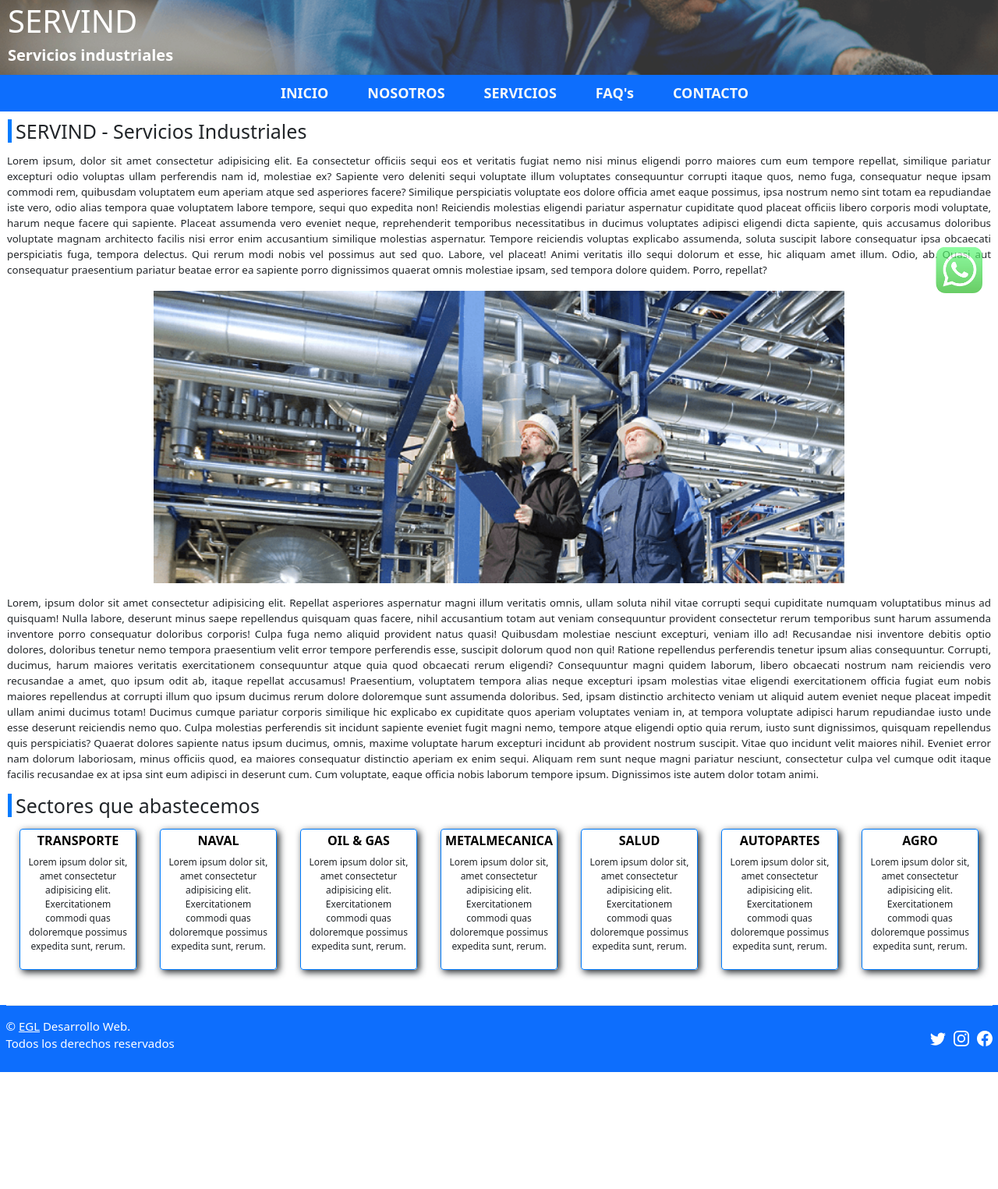
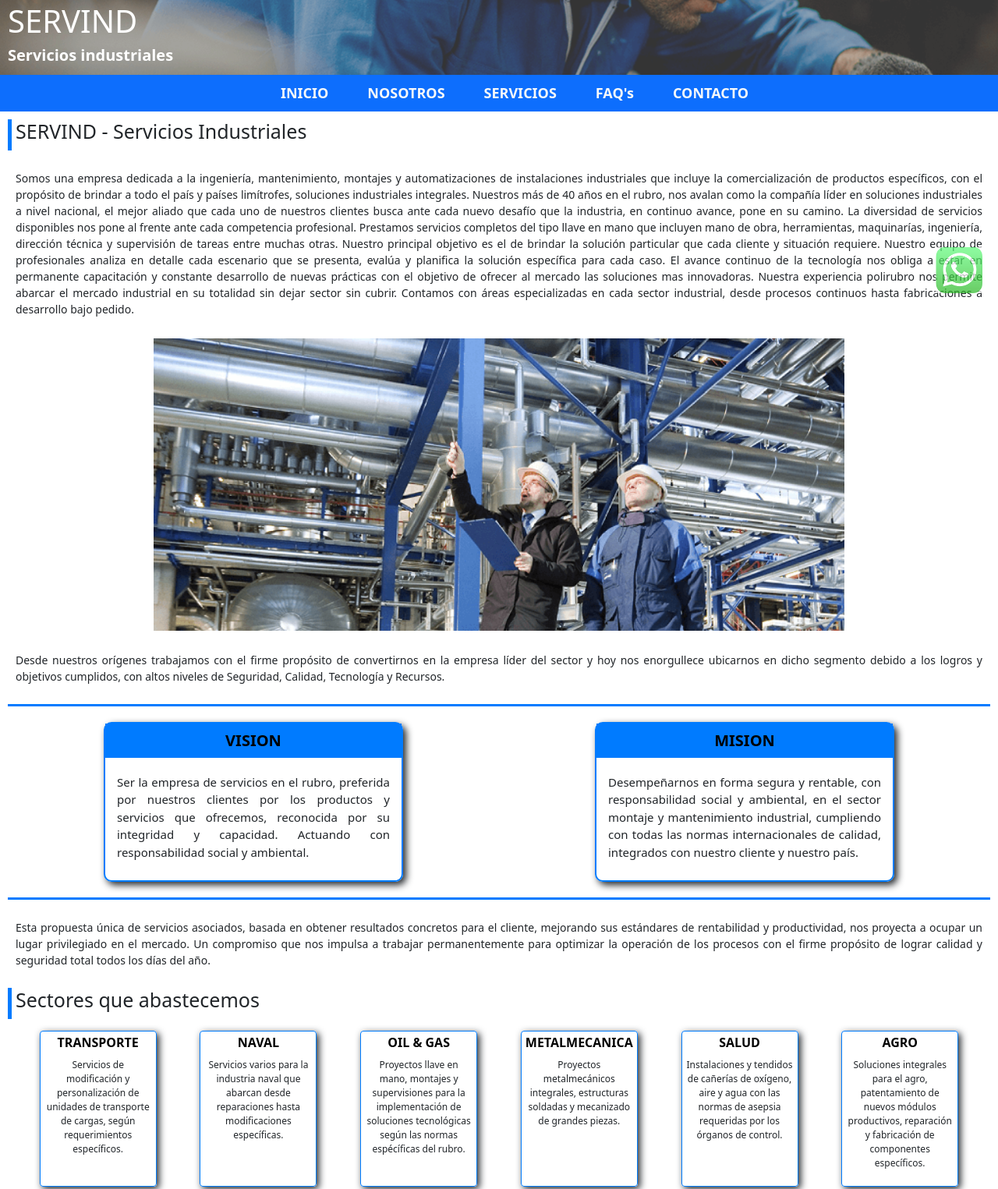
Before and after one commit to elafalla/3ra-presentacion-PF, a website: page index.html in a window 1280 px wide. Shown: the part 224-1749 px from the top of the page at 78% size. Before the commit the page ends 1599 px from the top, so only its background shows below. Drawn offline with nearby package versions, Linux system fonts and the light colour scheme.

Commit message:
Nuevo texto en index y cambios en footer

```diff
--- a/index.html
+++ b/index.html
@@ -80,28 +80,27 @@
     <h2 class="tituloPag">SERVIND - Servicios Industriales</h2>
 
     <p class="parrafo">
-      Lorem ipsum, dolor sit amet consectetur adipisicing elit. Ea consectetur
-      officiis sequi eos et veritatis fugiat nemo nisi minus eligendi porro
-      maiores cum eum tempore repellat, similique pariatur excepturi odio
-      voluptas ullam perferendis nam id, molestiae ex? Sapiente vero deleniti
-      sequi voluptate illum voluptates consequuntur corrupti itaque quos, nemo
-      fuga, consequatur neque ipsam commodi rem, quibusdam voluptatem eum
-      aperiam atque sed asperiores facere? Similique perspiciatis voluptate eos
-      dolore officia amet eaque possimus, ipsa nostrum nemo sint totam ea
-      repudiandae iste vero, odio alias tempora quae voluptatem labore tempore,
-      sequi quo expedita non! Reiciendis molestias eligendi pariatur aspernatur
-      cupiditate quod placeat officiis libero corporis modi voluptate, harum
-      neque facere qui sapiente. Placeat assumenda vero eveniet neque,
-      reprehenderit temporibus necessitatibus in ducimus voluptates adipisci
-      eligendi dicta sapiente, quis accusamus doloribus voluptate magnam
-      architecto facilis nisi error enim accusantium similique molestias
-      aspernatur. Tempore reiciendis voluptas explicabo assumenda, soluta
-      suscipit labore consequatur ipsa obcaecati perspiciatis fuga, tempora
-      delectus. Qui rerum modi nobis vel possimus aut sed quo. Labore, vel
-      placeat! Animi veritatis illo sequi dolorum et esse, hic aliquam amet
-      illum. Odio, ab. Quasi aut consequatur praesentium pariatur beatae error
-      ea sapiente porro dignissimos quaerat omnis molestiae ipsam, sed tempora
-      dolore quidem. Porro, repellat?
+      Somos una empresa dedicada a la ingeniería, mantenimiento, montajes y
+      automatizaciones de instalaciones industriales que incluye la
+      comercialización de productos específicos, con el propósito de brindar a
+      todo el país y países limítrofes, soluciones industriales integrales.
+      Nuestros más de 40 años en el rubro, nos avalan como la compañía líder en
+      soluciones industriales a nivel nacional, el mejor aliado que cada uno de
+      nuestros clientes busca ante cada nuevo desafío que la industria, en
+      continuo avance, pone en su camino. La diversidad de servicios disponibles
+      nos pone al frente ante cada competencia profesional. Prestamos servicios
+      completos del tipo llave en mano que incluyen mano de obra, herramientas,
+      maquinarías, ingeniería, dirección técnica y supervisión de tareas entre
+      muchas otras. Nuestro principal objetivo es el de brindar la solución
+      particular que cada cliente y situación requiere. Nuestro equipo de
+      profesionales analiza en detalle cada escenario que se presenta, evalúa y
+      planifica la solución específica para cada caso. El avance continuo de la
+      tecnología nos obliga a estar en permanente capacitación y constante
+      desarrollo de nuevas prácticas con el objetivo de ofrecer al mercado las
+      soluciones mas innovadoras. Nuestra experiencia polirubro nos permite
+      abarcar el mercado industrial en su totalidad sin dejar sector sin cubrir.
+      Contamos con áreas especializadas en cada sector industrial, desde
+      procesos continuos hasta fabricaciones a desarrollo bajo pedido.
     </p>
 
     <div class="img">
@@ -109,39 +108,41 @@
     </div>
 
     <p class="parrafo">
-      Lorem, ipsum dolor sit amet consectetur adipisicing elit. Repellat
-      asperiores aspernatur magni illum veritatis omnis, ullam soluta nihil
-      vitae corrupti sequi cupiditate numquam voluptatibus minus ad quisquam!
-      Nulla labore, deserunt minus saepe repellendus quisquam quas facere, nihil
-      accusantium totam aut veniam consequuntur provident consectetur rerum
-      temporibus sunt harum assumenda inventore porro consequatur doloribus
-      corporis! Culpa fuga nemo aliquid provident natus quasi! Quibusdam
-      molestiae nesciunt excepturi, veniam illo ad! Recusandae nisi inventore
-      debitis optio dolores, doloribus tenetur nemo tempora praesentium velit
-      error tempore perferendis esse, suscipit dolorum quod non qui! Ratione
-      repellendus perferendis tenetur ipsum alias consequuntur. Corrupti,
-      ducimus, harum maiores veritatis exercitationem consequuntur atque quia
-      quod obcaecati rerum eligendi? Consequuntur magni quidem laborum, libero
-      obcaecati nostrum nam reiciendis vero recusandae a amet, quo ipsum odit
-      ab, itaque repellat accusamus! Praesentium, voluptatem tempora alias neque
-      excepturi ipsam molestias vitae eligendi exercitationem officia fugiat eum
-      nobis maiores repellendus at corrupti illum quo ipsum ducimus rerum dolore
-      doloremque sunt assumenda doloribus. Sed, ipsam distinctio architecto
-      veniam ut aliquid autem eveniet neque placeat impedit ullam animi ducimus
-      totam! Ducimus cumque pariatur corporis similique hic explicabo ex
-      cupiditate quos aperiam voluptates veniam in, at tempora voluptate
-      adipisci harum repudiandae iusto unde esse deserunt reiciendis nemo quo.
-      Culpa molestias perferendis sit incidunt sapiente eveniet fugit magni
-      nemo, tempore atque eligendi optio quia rerum, iusto sunt dignissimos,
-      quisquam repellendus quis perspiciatis? Quaerat dolores sapiente natus
-      ipsum ducimus, omnis, maxime voluptate harum excepturi incidunt ab
-      provident nostrum suscipit. Vitae quo incidunt velit maiores nihil.
-      Eveniet error nam dolorum laboriosam, minus officiis quod, ea maiores
-      consequatur distinctio aperiam ex enim sequi. Aliquam rem sunt neque magni
-      pariatur nesciunt, consectetur culpa vel cumque odit itaque facilis
-      recusandae ex at ipsa sint eum adipisci in deserunt cum. Cum voluptate,
-      eaque officia nobis laborum tempore ipsum. Dignissimos iste autem dolor
-      totam animi.
+      Desde nuestros orígenes trabajamos con el firme propósito de convertirnos
+      en la empresa líder del sector y hoy nos enorgullece ubicarnos en dicho
+      segmento debido a los logros y objetivos cumplidos, con altos niveles de
+      Seguridad, Calidad, Tecnología y Recursos.
+    </p>
+
+    <section class="visionMision">
+      <div class="cajaVm">
+        <h3>Vision</h3>
+        <p>
+          Ser la empresa de servicios en el rubro, preferida por nuestros
+          clientes por los productos y servicios que ofrecemos, reconocida por
+          su integridad y capacidad. Actuando con responsabilidad social y
+          ambiental.
+        </p>
+      </div>
+
+      <div class="cajaVm">
+        <h3>Mision</h3>
+        <p>
+          Desempeñarnos en forma segura y rentable, con responsabilidad social y
+          ambiental, en el sector montaje y mantenimiento industrial, cumpliendo
+          con todas las normas internacionales de calidad, integrados con
+          nuestro cliente y nuestro país.
+        </p>
+      </div>
+    </section>
+
+    <p class="parrafo">
+      Esta propuesta única de servicios asociados, basada en obtener resultados
+      concretos para el cliente, mejorando sus estándares de rentabilidad y
+      productividad, nos proyecta a ocupar un lugar privilegiado en el mercado.
+      Un compromiso que nos impulsa a trabajar permanentemente para optimizar la
+      operación de los procesos con el firme propósito de lograr calidad y
+      seguridad total todos los días del año.
     </p>
 
     <h2 class="tituloPag">Sectores que abastecemos</h2>
@@ -150,56 +151,49 @@
       <div class="caja">
         <h3>TRANSPORTE</h3>
         <p class="pSector">
-          Lorem ipsum dolor sit, amet consectetur adipisicing elit.
-          Exercitationem commodi quas doloremque possimus expedita sunt, rerum.
+          Servicios de modificación y personalización de unidades de transporte
+          de cargas, según requerimientos específicos.
         </p>
       </div>
 
       <div class="caja">
         <h3>NAVAL</h3>
         <p class="pSector">
-          Lorem ipsum dolor sit, amet consectetur adipisicing elit.
-          Exercitationem commodi quas doloremque possimus expedita sunt, rerum.
+          Servicios varios para la industria naval que abarcan desde
+          reparaciones hasta modificaciones específicas.
         </p>
       </div>
 
       <div class="caja">
         <h3>OIL & GAS</h3>
         <p class="pSector">
-          Lorem ipsum dolor sit, amet consectetur adipisicing elit.
-          Exercitationem commodi quas doloremque possimus expedita sunt, rerum.
+          Proyectos llave en mano, montajes y supervisiones para la
+          implementación de soluciones tecnológicas según las normas espécíficas
+          del rubro.
         </p>
       </div>
 
       <div class="caja">
         <h3>METALMECANICA</h3>
         <p class="pSector">
-          Lorem ipsum dolor sit, amet consectetur adipisicing elit.
-          Exercitationem commodi quas doloremque possimus expedita sunt, rerum.
+          Proyectos metalmecánicos integrales, estructuras soldadas y mecanizado
+          de grandes piezas.
         </p>
       </div>
 
       <div class="caja">
         <h3>SALUD</h3>
         <p class="pSector">
-          Lorem ipsum dolor sit, amet consectetur adipisicing elit.
-          Exercitationem commodi quas doloremque possimus expedita sunt, rerum.
-        </p>
-      </div>
-
-      <div class="caja">
-        <h3>AUTOPARTES</h3>
-        <p class="pSector">
-          Lorem ipsum dolor sit, amet consectetur adipisicing elit.
-          Exercitationem commodi quas doloremque possimus expedita sunt, rerum.
+          Instalaciones y tendidos de cañerías de oxígeno, aire y agua con las
+          normas de asepsia requeridas por los órganos de control.
         </p>
       </div>
 
       <div class="caja">
         <h3>AGRO</h3>
         <p class="pSector">
-          Lorem ipsum dolor sit, amet consectetur adipisicing elit.
-          Exercitationem commodi quas doloremque possimus expedita sunt, rerum.
+          Soluciones integrales para el agro, patentamiento de nuevos módulos
+          productivos, reparación y fabricación de componentes específicos.
         </p>
       </div>
     </section>
@@ -225,8 +219,9 @@
         </div>
 
         <ul class="nav col-md-4 justify-content-end list-unstyled d-flex">
+          <p>Síganos en nuestras redes</p>
           <li class="ms-3">
-            <a href="#"
+            <a href="https://www.twitter.com" target="_blank"
               ><svg
                 xmlns="http://www.w3.org/2000/svg"
                 width="20"
@@ -241,7 +236,7 @@
             ></a>
           </li>
           <li class="ms-3">
-            <a href="#"
+            <a href="https://www.instagram.com" target="_blank"
               ><svg
                 xmlns="http://www.w3.org/2000/svg"
                 width="20"
@@ -256,7 +251,7 @@
             ></a>
           </li>
           <li class="ms-3">
-            <a href="#"
+            <a href="https://www.facebook.com" target="_blank"
               ><svg
                 xmlns="http://www.w3.org/2000/svg"
                 width="20"
--- a/scss/_footer.scss
+++ b/scss/_footer.scss
@@ -12,6 +12,10 @@
       }
     }
     ul {
+      p {
+        color: white;
+        font-size: 1.5rem;
+      }
       li {
         a {
           color: white;
--- a/scss/_general.scss
+++ b/scss/_general.scss
@@ -19,14 +19,15 @@ nav {
 .tituloPag {
   margin: 1rem;
   padding-left: 5px;
+  padding-bottom: 1rem;
   font-size: 2.5rem;
   border-left: 5px solid $color-principal;
 }
 
 .parrafo {
   margin: 0.5rem;
-    padding: 3pt;
-    font-size: 10pt;
+  padding: 1.5rem;
+  font-size: 1.4rem;
   text-align: justify;
 }
 
@@ -57,7 +58,42 @@ nav {
 
 @import "footer";
 
-  /***** GENERALES EXCLUSIVOS DE INDEX *****/
+/*********************************** GENERALES EXCLUSIVOS DE INDEX ***********************************/
+
+.visionMision {
+  display: flex;
+  justify-content: space-around;
+  margin: 1rem;
+  border-top: 3px solid $color-principal;
+  border-bottom: 3px solid $color-principal;
+}
+
+.cajaVm {
+  border: 2px solid $color-principal;
+  border-radius: 10px;
+  box-shadow: 4px 4px 10px;
+  margin: 2rem;
+  width: 30vw;
+  text-align: center;
+
+  h3 {
+    text-align: center;
+    font-size: 2rem;
+    font-weight: bold;
+    text-transform: uppercase;
+    padding-top: 1rem;
+    padding-bottom: 1rem;
+    background-color: $color-principal;
+    color: black;
+  }
+
+  p {
+    text-align: center;
+    font-size: 1.5rem;
+    text-align: justify;
+    padding: 1.5rem;
+  }
+}
 
 .sectores {
   margin-top: 2px;
@@ -96,10 +132,9 @@ nav {
   justify-content: center;
 }
 
-  /***** GENERALES EXCLUSIVOS DE NOSOTROS *****/
+/*********************************** GENERALES EXCLUSIVOS DE NOSOTROS ***********************************/
 
-  .parrafo1 {
-    grid-area: parrafo1;
+@mixin parrafos {
   margin: 0.5rem;
   padding: 3pt;
   height: auto;
@@ -107,29 +142,31 @@ nav {
   text-align: justify;
 }
 
+.parrafo1 {
+  grid-area: parrafo1;
+  @include parrafos;
+}
+
 .parrafo2 {
   grid-area: parrafo2;
-    margin: 0.5rem;
-    padding: 3pt;
-    height: auto;
-    width: auto;
-    text-align: justify;
+  @include parrafos;
 }
 
-  .imagen1 {
-    grid-area: imagen1;
+@mixin imgNosotros {
   border: 2px solid $color-principal;
   box-shadow: 2px 2px 8px;
   height: fit-content;
   width: fit-content;
 }
 
+.imagen1 {
+  grid-area: imagen1;
+  @include imgNosotros;
+}
+
 .imagen2 {
   grid-area: imagen2;
-    border: 2px solid $color-principal;
-    box-shadow: 2px 2px 8px;
-    height: fit-content;
-    width: fit-content;
+  @include imgNosotros;
 }
 
 .gridPadre {
@@ -140,7 +177,7 @@ nav {
   gap: 15px;
 }
 
-  /***** GENERALES EXCLUSIVOS DE SERVICIOS *****/
+/*********************************** GENERALES EXCLUSIVOS DE SERVICIOS ***********************************/
 
 .rubroServ {
   margin-top: 30px;
@@ -246,7 +283,7 @@ nav {
   }
 }
 
-  /***** GENERALES EXCLUSIVOS DE FAQ's *****/
+/*********************************** GENERALES EXCLUSIVOS DE FAQ's ***********************************/
 
 .faq {
   padding: 5px;
@@ -282,7 +319,7 @@ nav {
   font-size: 11pt;
 }
 
-  /***** GENERALES EXCLUSIVOS DE CONTACTO *****/
+/*********************************** GENERALES EXCLUSIVOS DE CONTACTO ***********************************/
 
 .contenedor {
   background: #24303c;
@@ -380,7 +417,7 @@ nav {
     "direccion";
 }
 
-  /*********************************************************************** DISEÑO RESPONSIVE ***************/
+/***************************************** DISEÑO RESPONSIVE *********************************************/
 
 /***************************************************** MEDIDAS QUERY PARA TABLETA */
 @media (min-width: 700px) and (max-width: 1100px) {
```
Also changed, not shown: html/contacto.html (+4 -3 lines), html/faq.html (+4 -3 lines), html/quienes-somos.html (+4 -3 lines), html/servicios.html (+4 -3 lines), css/estilo.css. Lines whose indentation alone changed are shown as unchanged.
